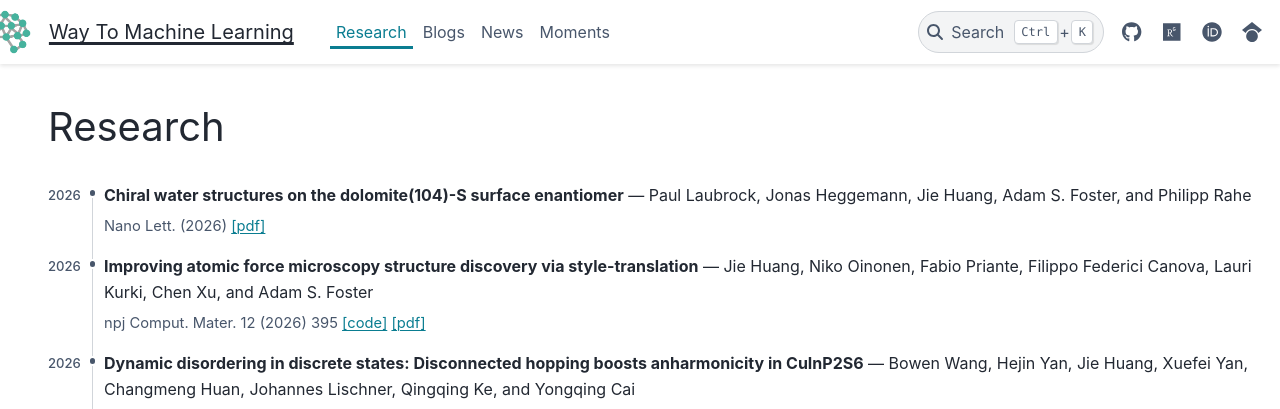
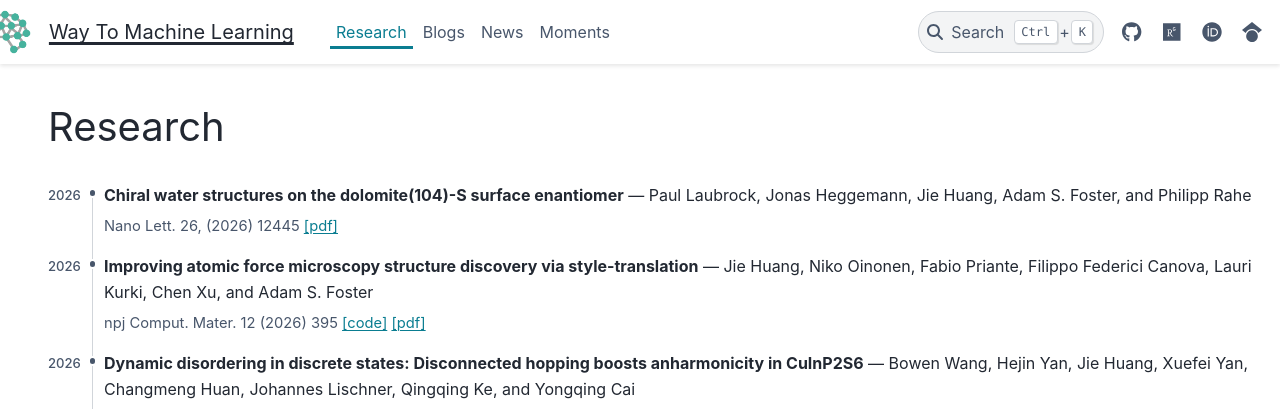
Before and after one commit to way2ml/way2ml.github.io, a Sphinx documentation site: the page built from doc/research.md, in a window 1280 px wide and 1053 px high. Shown: the top 409 px of the window. Built offline with Sphinx 7.4.7 and the PyData theme 0.15.4, drawn with Linux system fonts in a browser that asks for light colours.

Commit message:
add files

```diff
--- a/doc/research.md
+++ b/doc/research.md
@@ -4,7 +4,7 @@ comment: False
 
 # Research
 - 2026 **Chiral water structures on the dolomite(104)-S surface enantiomer** — Paul Laubrock, Jonas Heggemann, Jie Huang, Adam S. Foster, and Philipp Rahe
-  - Nano Lett. (2026) <a href="./_static/publications/2026_nanoletter.pdf" target="_blank" rel="noopener">[pdf]</a>
+  - Nano Lett.  26, (2026) 12445 <a href="./_static/publications/2026_nanoletter.pdf" target="_blank" rel="noopener">[pdf]</a>
 - 2026 **Improving atomic force microscopy structure discovery via style-translation** — Jie Huang, Niko Oinonen, Fabio Priante, Filippo Federici Canova, Lauri Kurki, Chen Xu, and Adam S. Foster
   -  npj Comput. Mater. 12 (2026) 395 <a href="https://github.com/SINGROUP/StyleTransAugment" target="_blank" rel="noopener">[code]</a> <a href="./_static/publications/2026_npj_Comp.Matt.pdf" target="_blank" rel="noopener">[pdf]</a>
 - 2026 **Dynamic disordering in discrete states: Disconnected hopping boosts anharmonicity in CuInP2S6** — Bowen Wang, Hejin Yan, Jie Huang, Xuefei Yan, Changmeng Huan, Johannes Lischner, Qingqing Ke, and Yongqing Cai
```
Also changed, not shown: doc/news.md (+1 -1 lines), 1 other file.
